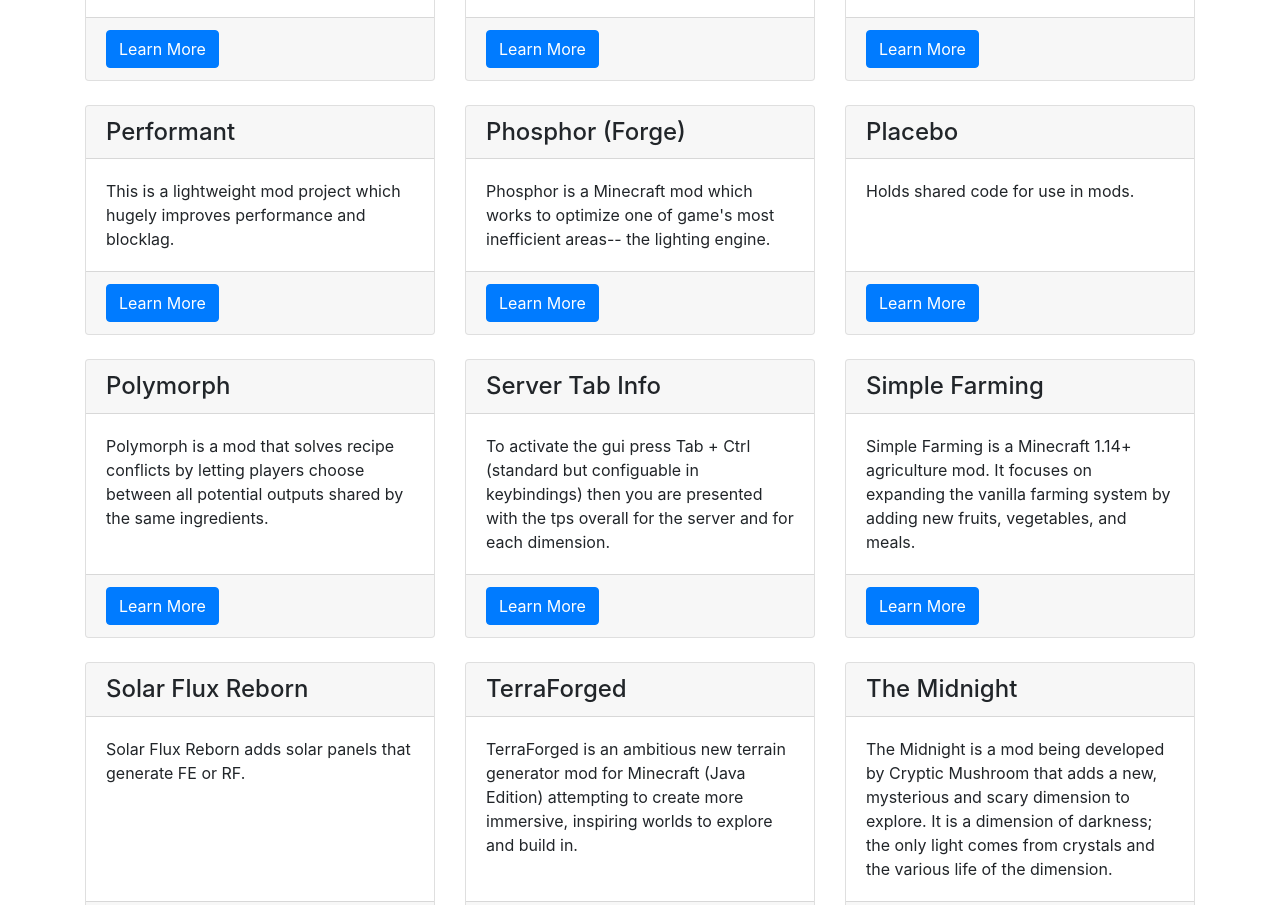
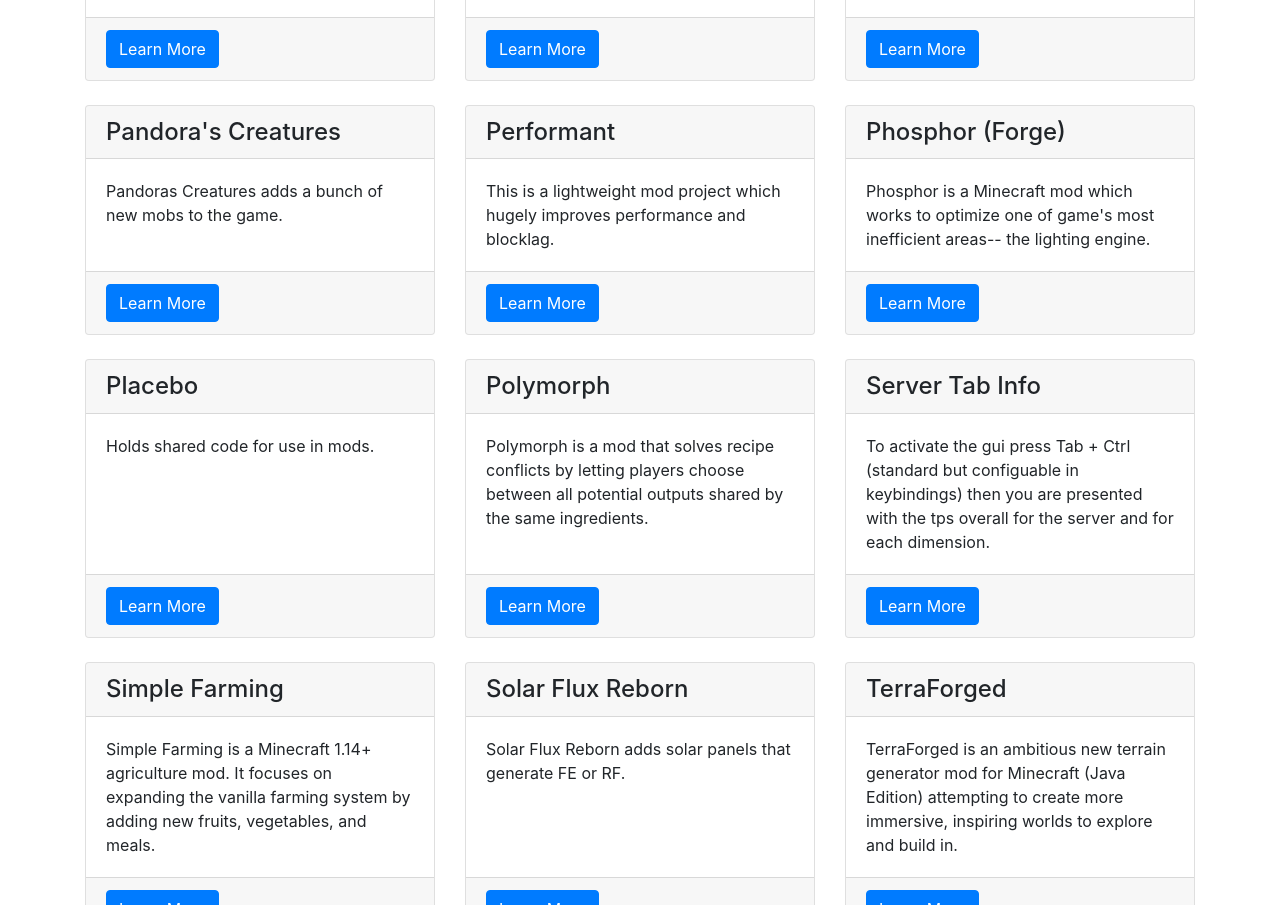
Before and after one commit to MatthewGimbut/MinecraftServerSite, a website: page modlist.html in a window 1280 px wide. Shown: the part 4153-5058 px from the top of the page. Drawn offline with Linux system fonts and the light colour scheme.

Commit message:
Adding pandora's creatures

```diff
--- a/modlist.html
+++ b/modlist.html
@@ -411,6 +411,17 @@
       </div>
       <div class="col-lg-4 mb-4">
         <div class="card h-100">
+          <h4 class="card-header">Pandora's Creatures</h4>
+          <div class="card-body">
+            <p class="card-text">Pandoras Creatures adds a bunch of new mobs to the game. </p>
+          </div>
+          <div class="card-footer">
+            <a href="https://www.curseforge.com/minecraft/mc-mods/pandoras-creatures" class="btn btn-primary">Learn More</a>
+          </div>
+        </div>
+      </div>
+      <div class="col-lg-4 mb-4">
+        <div class="card h-100">
           <h4 class="card-header">Performant</h4>
           <div class="card-body">
             <p class="card-text">This is a lightweight mod project which hugely improves performance and blocklag.</p>
```
Also changed, not shown: index.html (+1 -0 lines).
